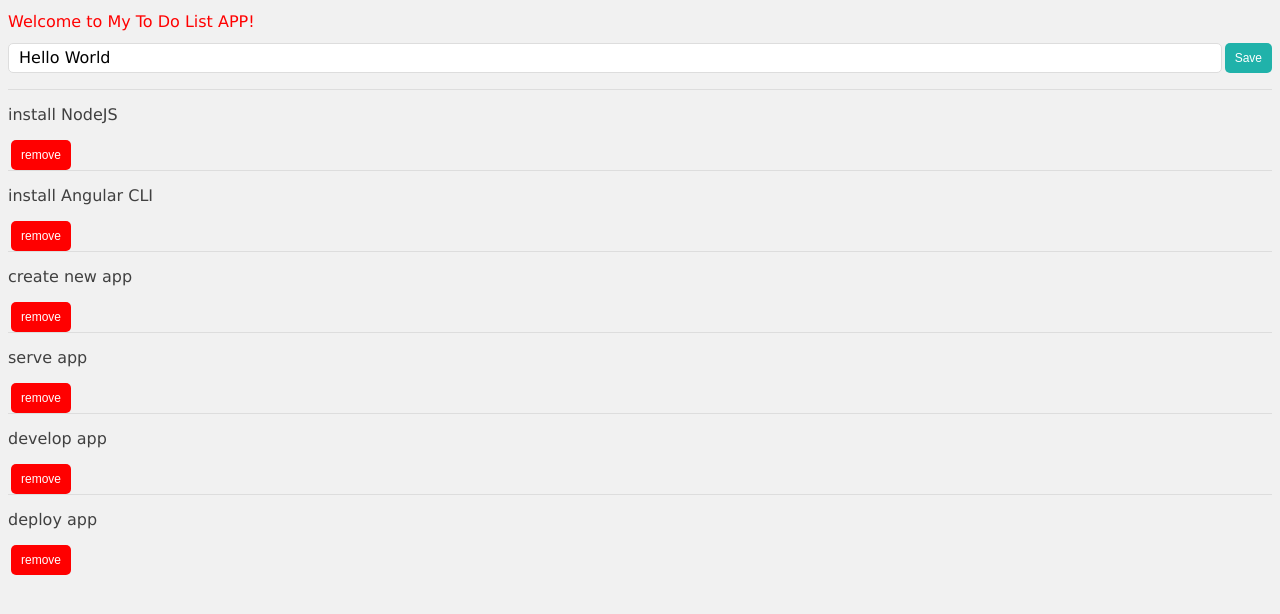
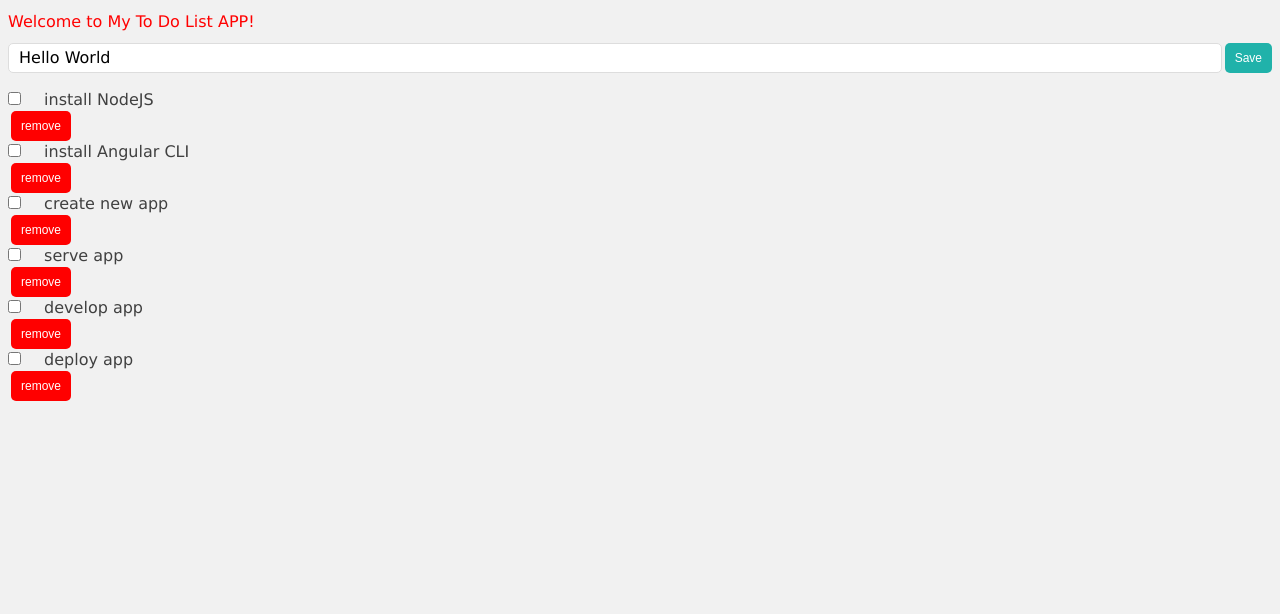
Before and after one commit to eleonorarocchi/ng-girls-todo-list, an Angular app: page / in a window 1280 px wide. Shown: the top 614 px of the page. Built offline with nearby package versions, Linux system fonts and the light colour scheme.

Commit message:
aggiunto checkbo

```diff
--- a/src/app/list-manager/list-manager.component.html
+++ b/src/app/list-manager/list-manager.component.html
@@ -4,7 +4,8 @@
     <ul>
       <li *ngFor="let todoItem of todoList">
         <app-todo-item [item]="todoItem"
-               (remove)="removeItem($event)"></app-todo-item>
+             (remove)="removeItem($event)"
+             (update)="updateItem($event.item, $event.changes)"></app-todo-item>
       </li>
     </ul>
   </div>
--- a/src/app/list-manager/list-manager.component.ts
+++ b/src/app/list-manager/list-manager.component.ts
@@ -31,4 +31,8 @@
   removeItem(item): void {
     this.todoListService.deleteItem(item);
   }
+
+  updateItem(item, changes): void {
+    this.todoListService.updateItem(item, changes);
+  }
 }
--- a/src/app/todo-item/todo-item.component.html
+++ b/src/app/todo-item/todo-item.component.html
@@ -1,6 +1,12 @@
-<div class="todo-item">
-    {{ item.title }}
-</div>
+<div>
+    <input type="checkbox"
+           class="todo-checkbox"
+           (click)="completeItem()"
+           [checked]="item.completed"/>
+    <span class="todo-title" [ngClass]="{'todo-complete': item.completed}">
+        {{ item.title }}
+    </span>
+  </div>
 
 <button class="btn btn-red" (click)="removeItem()">
 remove
--- a/src/app/todo-item/todo-item.component.scss
+++ b/src/app/todo-item/todo-item.component.scss
@@ -16,3 +16,7 @@
     flex-grow: 1;
     padding-left: 11px;
   }
+
+  .todo-complete {
+    text-decoration: line-through;
+  }
--- a/src/app/todo-item/todo-item.component.ts
+++ b/src/app/todo-item/todo-item.component.ts
@@ -9,9 +9,17 @@
 export class TodoItemComponent implements OnInit {
   @Output() remove: EventEmitter<TodoItem> = new EventEmitter<TodoItem>();
   @Input() item: TodoItem;
+  @Output() update: EventEmitter<any> = new EventEmitter<any>();
   constructor() { }
 
   ngOnInit(): void {
+  }
+
+  completeItem(): void {
+    this.update.emit({
+      item: this.item,
+      changes: {completed: !this.item.completed}
+    });
   }
 
   removeItem(): void {
```
